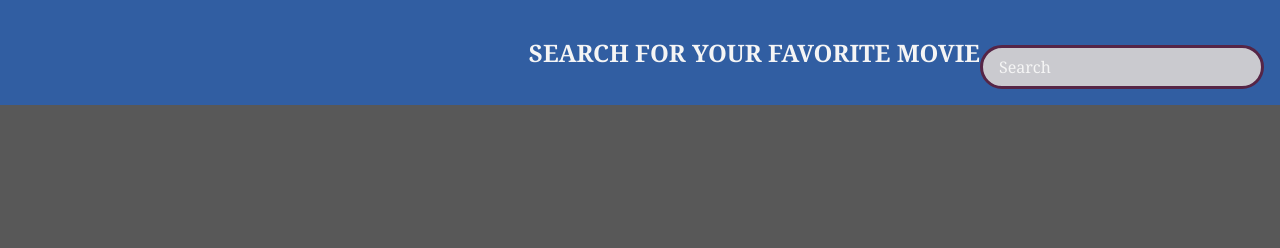
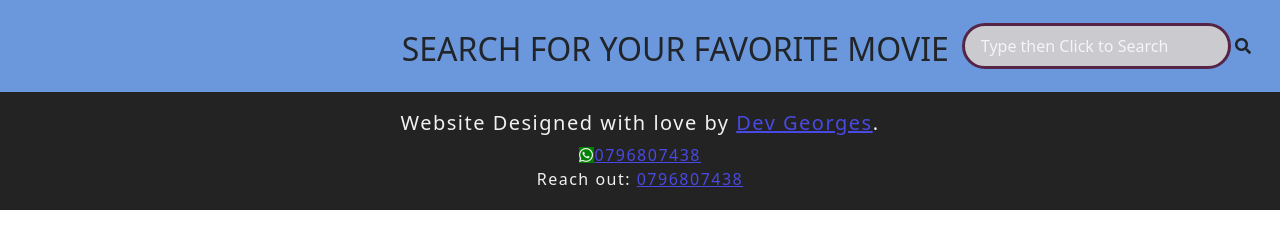
Before and after one commit to georgesroberto/Movies-App, a plain HTML site: page index.html in a window 1280 px wide. Drawn offline with nearby package versions, Linux system fonts and the light colour scheme; no server answers.

Commit message:
Added A Footer

```diff
--- a/index.html
+++ b/index.html
@@ -5,19 +5,25 @@
     <meta name="viewport" content="width=device-width, initial-scale=1.0" />
     <title>Movie App</title>
     <link rel="stylesheet" href="style.css" />
+    <link rel="stylesheet" href="path/to/font-awesome/css/font-awesome.min.css">
     <script src="script.js"></script>
+    <link rel="stylesheet" href="https://cdnjs.cloudflare.com/ajax/libs/twitter-bootstrap/5.3.0/css/bootstrap.min.css">
+    <link rel="stylesheet" href="https://cdnjs.cloudflare.com/ajax/libs/font-awesome/5.15.3/css/all.min.css">
 </head>
 <body>
     <header>
         <h2>SEARCH FOR YOUR FAVORITE MOVIE</h2>
         <form id="form">
+            <button class="btn btn-default">
                 <input
                     type="text"
                     id="search"
-                placeholder="Search"
+                    placeholder="Type then Click to Search"
                     class="search"
                     autocomplete="off"
                 />
+                <i class="fas fa-search"></i>
+            </button>
             <!-- <div class="overview">
                 <h3>Overview: </h3>
                 ${overview}
@@ -25,5 +31,12 @@
         </form>
     </header>
     <main id="main"></main>
+    <footer>
+        <div class="footer">
+            <h5>Website Designed with love by <a href="https://roberto-georges.vercel.app">Dev Georges</a>.</h5>
+            <span><i class="fab fa-whatsapp" style="background-color: green; text-size-adjust: 26px;"></i><a href="https://wa.me/+25796807437">0796807438</a></span>
+            <span>Reach out: <a href="tel:+254796807438">0796807438</span>
+        </div>
+    </footer>
 </body>
 </html>
--- a/style.css
+++ b/style.css
@@ -122,3 +122,23 @@ h2{
 .movie:hover .overview {
     transform: translateY(0);
 }
+
+.footer {
+    background-color: rgb(36, 35, 35);
+    color: #f1f1f1;
+    font-family: inherit;
+    display: flex;
+    flex-direction: column;
+    align-items: center;
+    justify-content: center;
+    padding: 1.2rem;
+    letter-spacing: 1.5px;
+}
+
+.footer a{
+    color: rgb(73, 73, 228);;
+}
+
+.footer h3{
+    margin: 2px;
+}
```
Lines whose indentation alone changed are shown as unchanged.
